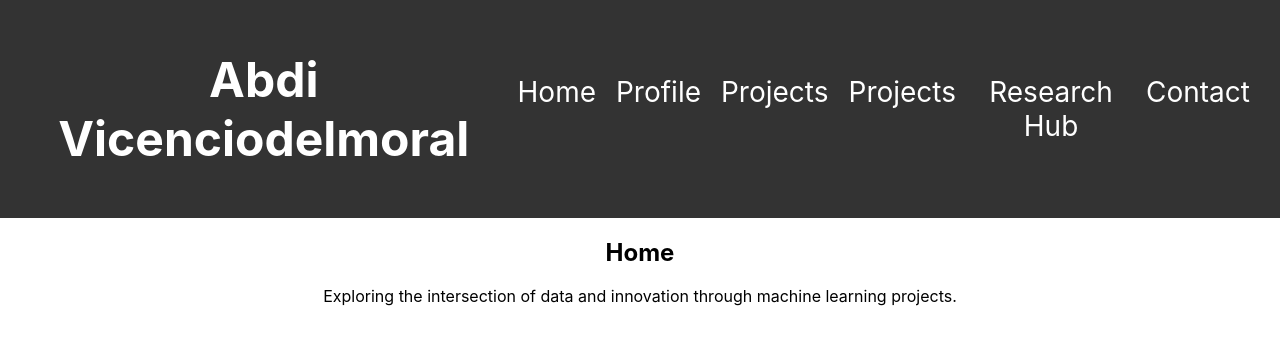
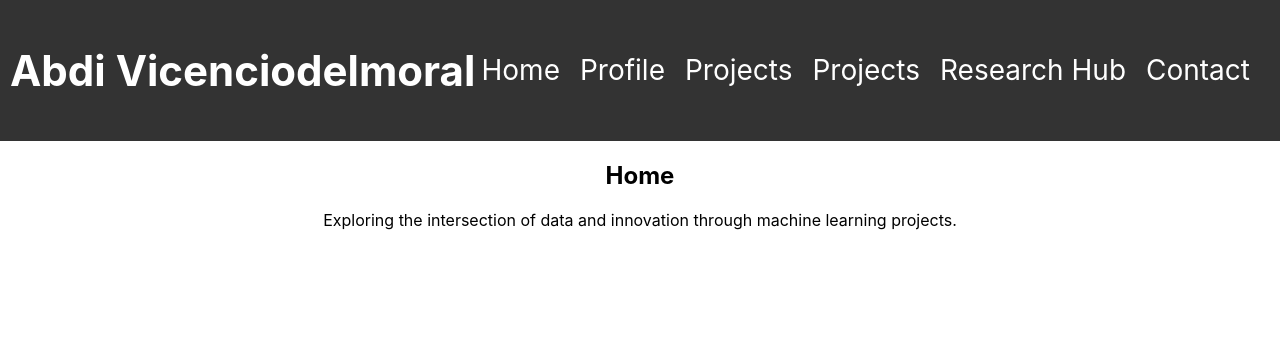
Before and after one commit to AbdiVicenciodelmoral/AbdiVicenciodelmoral.github.io, a React (Create React App) app in the folder my-github-pages-app/: page / in a window 1280 px wide. Shown: the top 344 px of the page. Built offline with nearby package versions, Linux system fonts and the light colour scheme.

Commit message:
Adjusting Navvbar Style

```diff
--- a/my-github-pages-app/src/components/Navbar.css
+++ b/my-github-pages-app/src/components/Navbar.css
@@ -11,7 +11,7 @@
 /*Controls the styling of the heading (<h1>) in the navigation bar.*/
 .navbar h1 {
   margin-right: auto;
-  font-size: 48px;
+  font-size: 42px;
 }
 
 /*Controls the styling of the unordered list (<ul>) that contains the navigation links.*/
```
